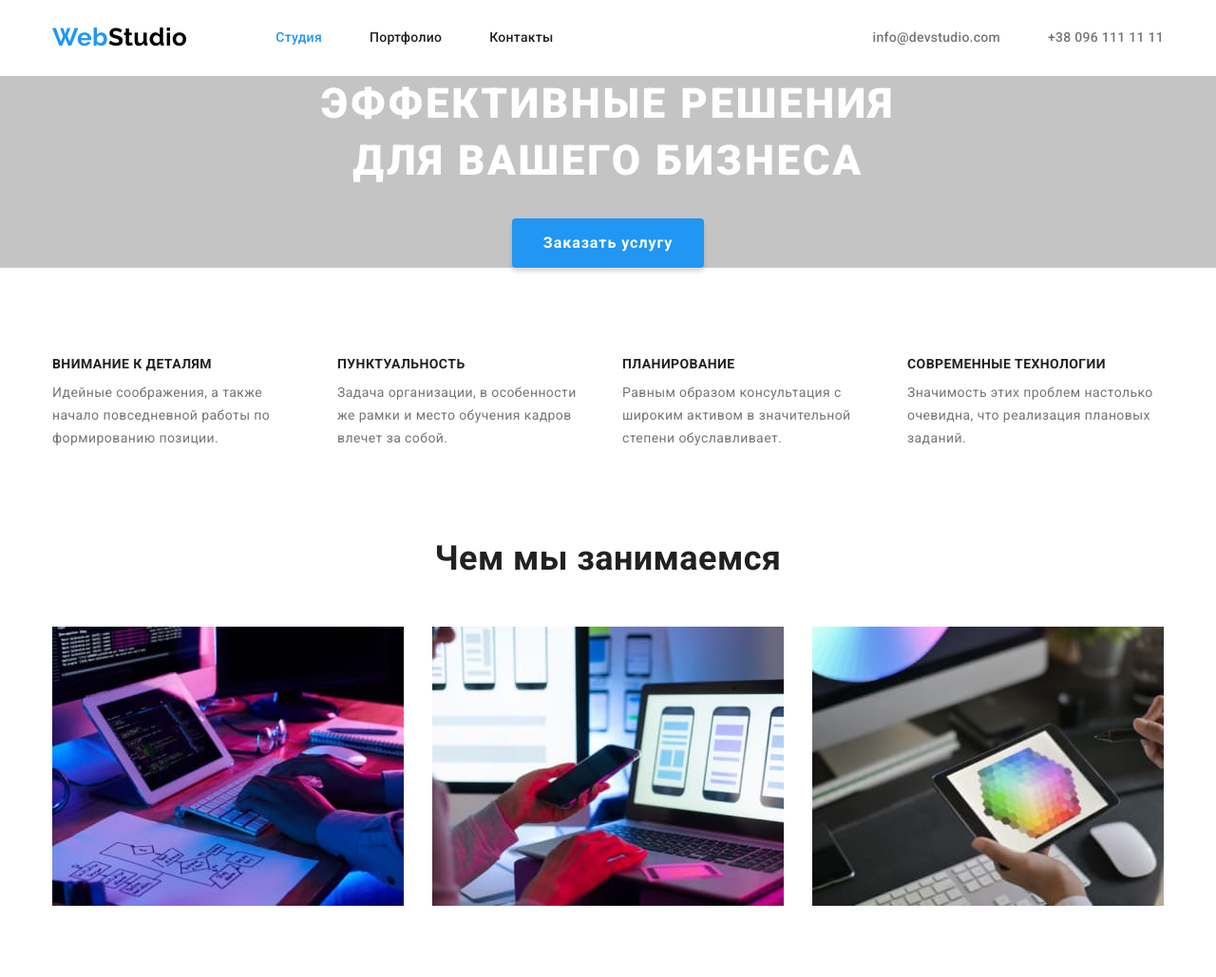
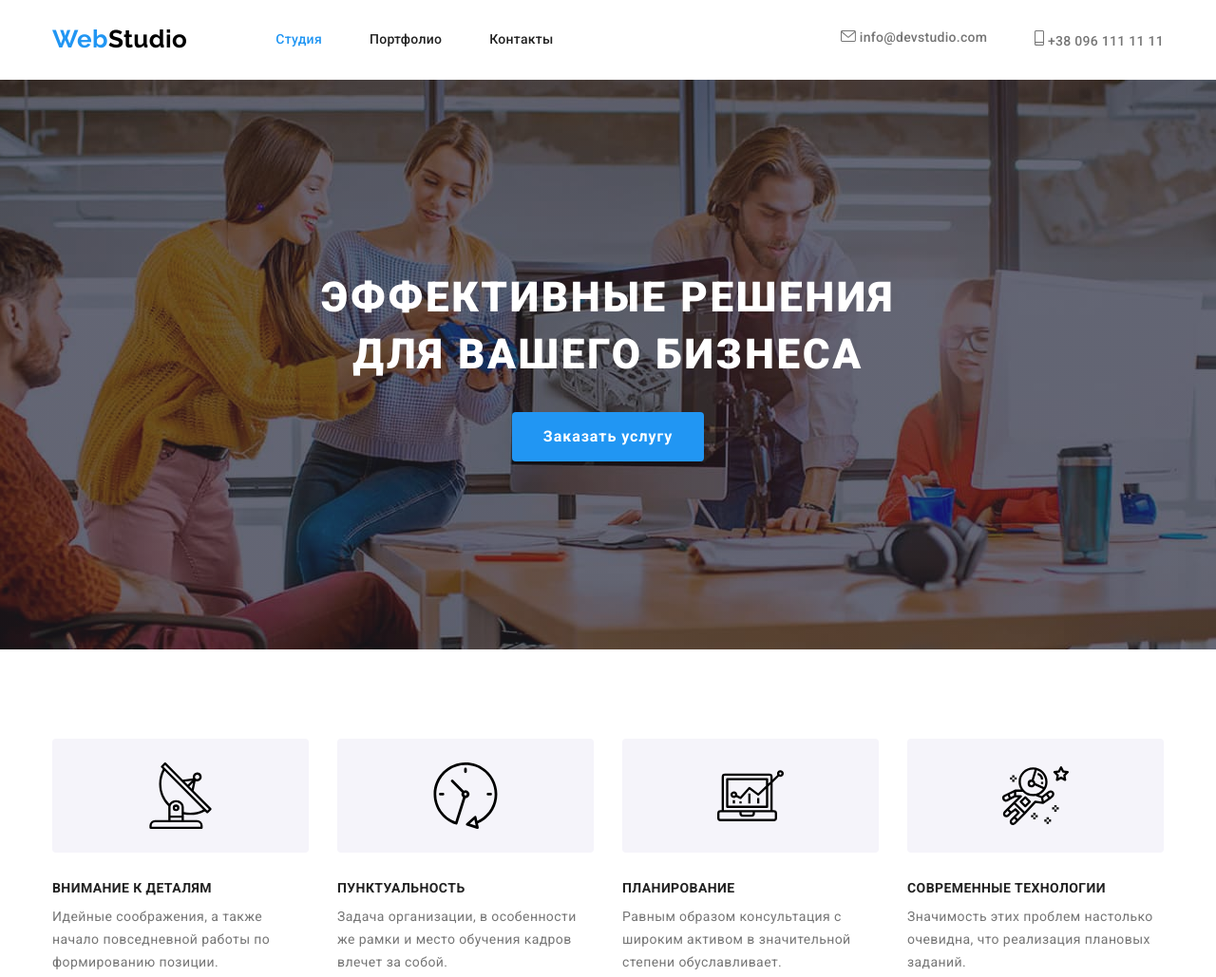
Before and after one commit to AZI-MA/goit-markup-hw-04, a plain HTML site: page index.html in a window 1280 px wide. Shown: the top 1029 px of the page at 95% size. Drawn offline with nearby package versions, Linux system fonts and the light colour scheme.

Commit message:
Update index.html

```diff
--- a/index.html
+++ b/index.html
@@ -21,14 +21,39 @@
         </a>
 
         <ul class="menu-nav list">
-          <li class="item"><a href="" class="link current">Студия</a></li>
-          <li class="item"><a href="./portfolio.html" class="link">Портфолио</a></li>
-          <li class="item"><a href="" class="link">Контакты</a></li>
+          <li class="item">
+            <a href="" class="link current">Студия
+            </a>
+          </li>
+          <li class="item">
+            <a href="./portfolio.html" class="link">Портфолио
+            </a>
+          </li>
+          <li class="item">
+            <a href="" class="link">Контакты
+            </a>
+          </li>
         </ul>
       </nav>
       <ul class="contacts-nav list">
-        <li class="item"><a href="" class="link email" lang="en">info@devstudio.com</a></li>
-        <li class="item"><a href="" class="link phone">+38 096 111 11 11</a></li>
+
+        <li class="item">
+          <a href="mailto:info@devstudio.com" class="link email" lang="en">
+            <svg class="contacts icon-envelope" width="16px" height="12px">
+              <use href="./images/sprite.svg#envelope"></use>
+            </svg>
+          info@devstudio.com
+        </a>
+        </li>
+
+        <li class="item">
+          <a href="tel:+38 096 111 11 11" class="link phone">
+            <svg class="contacts icon-smartphone" width="10px" height="16px">
+              <use href="./images/sprite.svg#smartphone"></use>
+            </svg>
+          +38 096 111 11 11
+        </a>
+        </li>
       </ul>
     </div>
   </header>
@@ -37,7 +62,7 @@
 
     <!--Шапка-->
     <section class="heading">
-      <div class="container">
+      <div class="overlay">
         <div class="heading-description">
           <h1 class="heading-title">Эффективные решения для вашего бизнеса</h1>
           <button type="button" class="button primary">Заказать услугу</button>
@@ -50,22 +75,42 @@
       <div class="container">
         <h2 class="section-title centered visually-hidden">Особенности</h2>
         <ul class="feature-list list">
-          <li class="item">
+          <li class="item ">
+            <div class="feature-icons">
+              <svg class="icon antenna">
+                <use href="./images/sprite.svg#antenna"></use>
+              </svg>
+            </div>
             <h3 class="title">Внимание к деталям</h3>
             <p class="feature-text">Идейные соображения, а также начало повседневной работы по формированию позиции.
             </p>
           </li>
           <li class="item">
+            <div class="feature-icons">
+              <svg class="icon clock">
+                <use href="./images/sprite.svg#clock"></use>
+              </svg>
+            </div>
             <h3 class="title">Пунктуальность</h3>
             <p class="feature-text">Задача организации, в особенности же рамки и место обучения кадров влечет за собой.
             </p>
           </li>
           <li class="item">
+            <div class="feature-icons">
+              <svg class="icon diagram">
+                <use href="./images/sprite.svg#diagram"></use>
+              </svg>
+            </div>
             <h3 class="title">Планирование</h3>
             <p class="feature-text">Равным образом консультация с широким активом в значительной степени обуславливает.
             </p>
           </li>
           <li class="item">
+            <div class="feature-icons">
+              <svg class="icon astronaut">
+                <use href="./images/sprite.svg#astronaut"></use>
+              </svg>
+            </div>
             <h3 class="title">Современные технологии</h3>
             <p class="feature-text">Значимость этих проблем настолько очевидна, что реализация плановых заданий.
             </p>
@@ -79,9 +124,15 @@
       <div class="container">
         <h2 class="section-title centered">Чем мы занимаемся</h2>
         <ul class="work-list list">
-          <li class="item"> <img src="images/box-1.jpg" alt="Процесс программирования" width="370" /></li>
-          <li class="item"> <img src="images/box-2.jpg" alt="Мобильные устройства " width="370" /></li>
-          <li class="item"> <img src="images/box-3.jpg" alt="Цветовые палитры" width="370" /></li>
+          <li class="item">
+            <img src="images/box-1.jpg" alt="Процесс программирования" width="370" />
+          </li>
+          <li class="item">
+            <img src="images/box-2.jpg" alt="Мобильные устройства " width="370" />
+          </li>
+          <li class="item">
+            <img src="images/box-3.jpg" alt="Цветовые палитры" width="370" />
+          </li>
         </ul>
       </div>
     </section>
@@ -91,25 +142,39 @@
       <div class="container">
         <h2 class="section-title centered">Наша команда</h2>
         <ul class="team-list list">
-          <li class="item"> <img src="images/teamcard-1.jpg" alt="Улыбающийся мужчина в очках с бородой " width="270">
+            <li class="item">
+            <img src="images/teamcard-1.jpg" alt="Улыбающийся мужчина в очках с бородой " width="270">
             <div class="team-list-text">
               <h3 class="title">Игорь Демьяненко</h3>
               <p lang="en" class="text"> Product Designer</p>
             </div>
+            <ul class="team-social list">
+              <li>
+                <a class="social-links" href="#">
+                  <svg class="social-icons">
+                    <use href="./images/sprite.svg#instagram"></use>
+                  </svg>
+                </a>
+              </li>
+            </ul>
+
           </li>
-          <li class="item"><img src="images/teamcard-2.jpg" alt="Улыбающийся женщина  в очках " width="270">
+          <li class="item">
+            <img src="images/teamcard-2.jpg" alt="Улыбающийся женщина  в очках " width="270">
             <div class="team-list-text">
               <h3 class="title">Ольга Репина</h3>
               <p lang="en" class="text">Frontend Developer</p>
             </div>
           </li>
-          <li class="item"> <img src="images/teamcard-3.jpg" alt="Улыбающийся мужчина " width="270">
+          <li class="item">
+            <img src="images/teamcard-3.jpg" alt="Улыбающийся мужчина " width="270">
             <div class="team-list-text">
               <h3 class="title">Николай Тарасов</h3>
               <p lang="en" class="text">Marketing</p>
             </div>
           </li>
-          <li class="item"> <img src="images/teamcard-4.jpg" alt="Мужчина в очках с бородой " width="270">
+          <li class="item">
+            <img src="images/teamcard-4.jpg" alt="Мужчина в очках с бородой " width="270">
             <div class="team-list-text">
               <h3 class="title">Михаил Ермаков</h3>
               <p lang="en" class="text">UI Designer</p>
@@ -129,8 +194,16 @@
       <address class="address">г. Киев, пр-т Леси Украинки, 26</address>
 
       <ul class="contacts list">
-        <li><a href="" class="contacts email" lang="en">info@devstudio.com </a></li>
-        <li><a href="" class="contacts phone">+38 096 111 11 11</a></li>
+        <li>
+          <a href="" class="contacts email" lang="en">info@devstudio.com
+
+          </a>
+        </li>
+        <li>
+          <a href="" class="contacts phone">+38 096 111 11 11
+
+          </a>
+        </li>
       </ul>
     </div>
 
```
